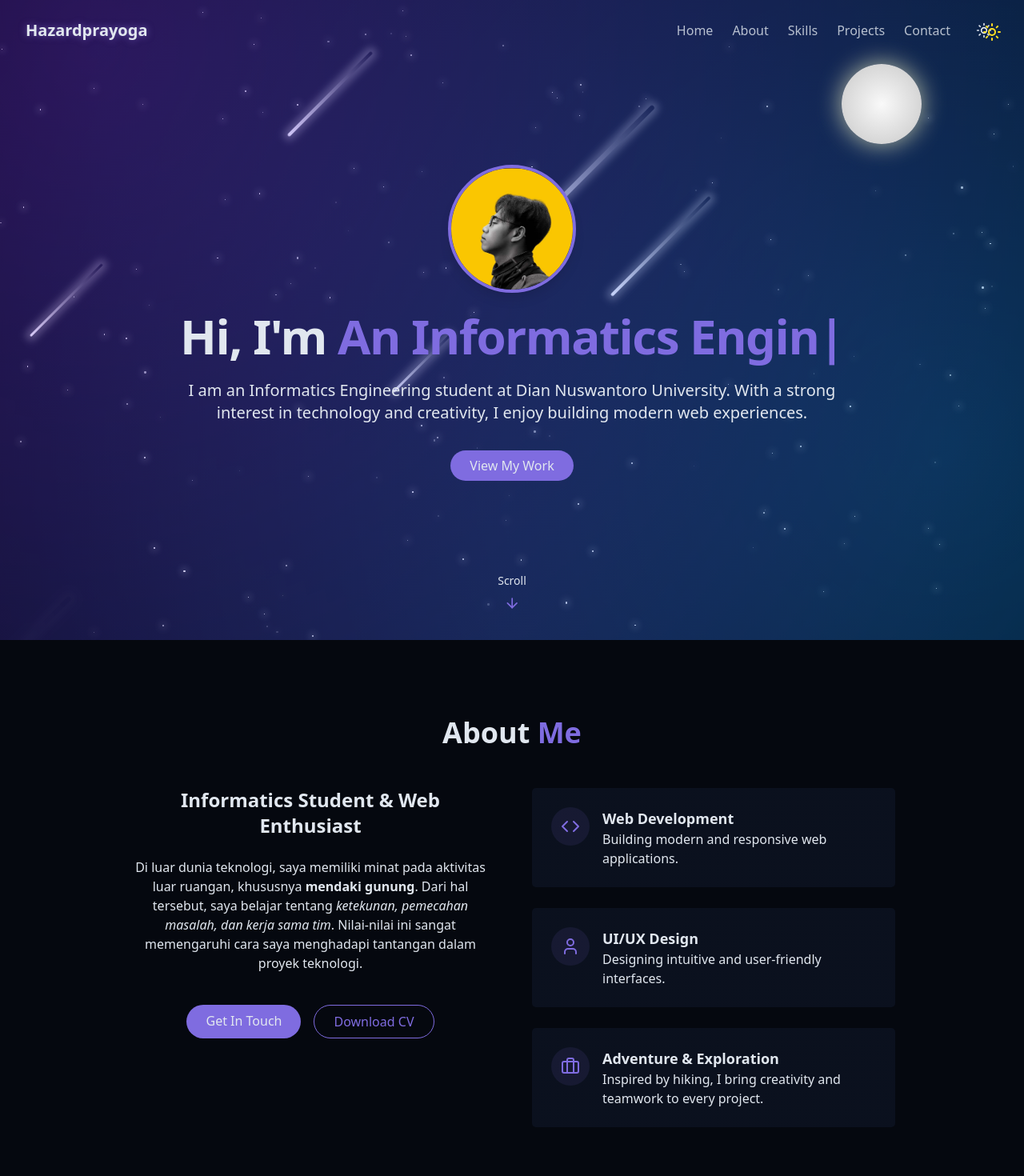
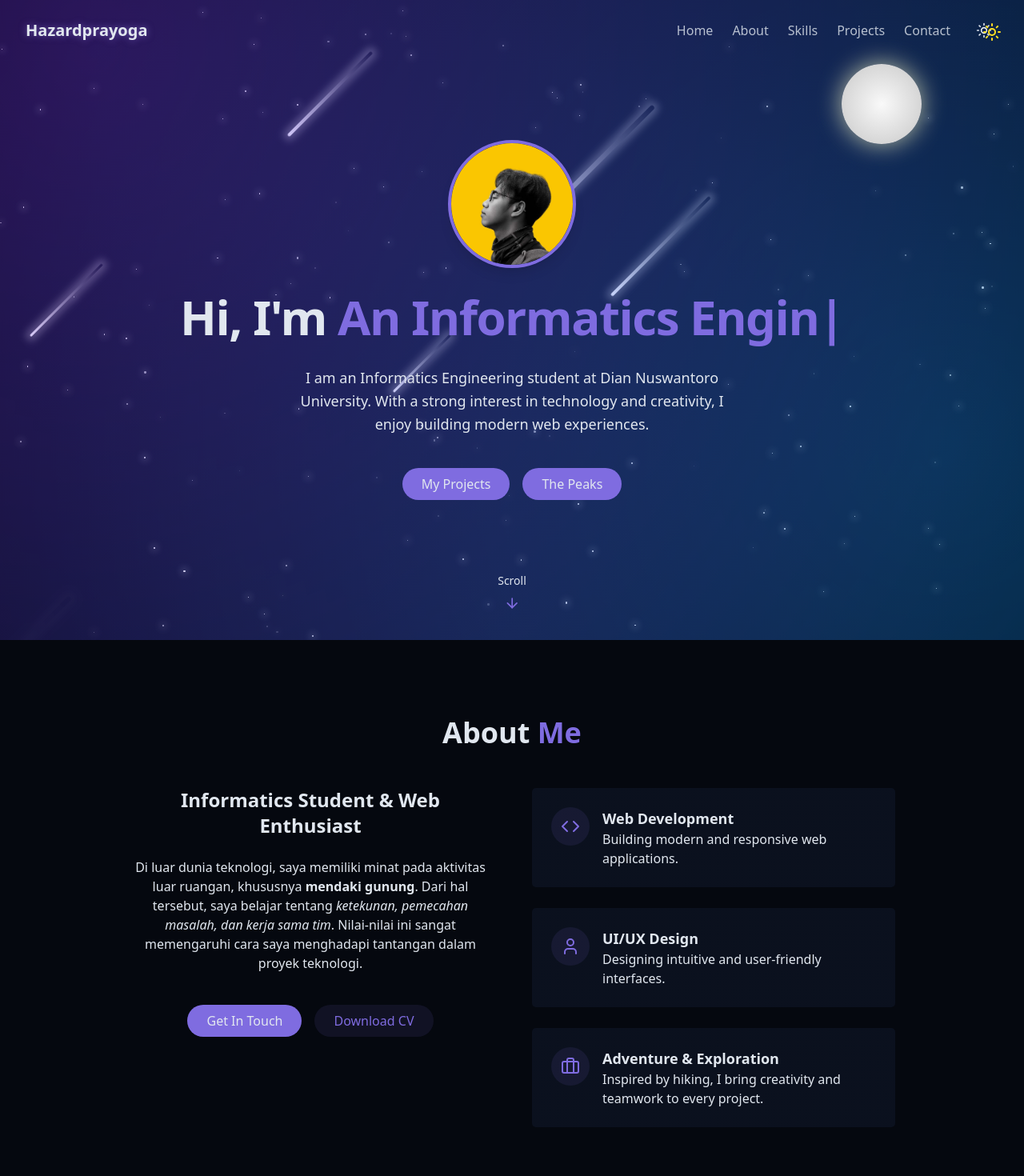
Before and after one commit to dwiprayoga10/dwiportfolio, a React (Vite) app: page / in a window 1280 px wide. Shown: the top 1470 px of the page at 80% size. Built offline with nearby package versions, Linux system fonts and the light colour scheme.

Commit message:
text-primary

```diff
--- a/src/components/AboutSection.jsx
+++ b/src/components/AboutSection.jsx
@@ -19,16 +19,19 @@ export const AboutSection = () => {
               Informatics Student & Web Enthusiast
             </h3>
 
-<p className="text-muted-foreground">
-  Di luar dunia teknologi, saya memiliki minat pada aktivitas luar ruangan,
-  khususnya <span className="font-semibold">mendaki gunung</span>. Dari hal
-  tersebut, saya belajar tentang{" "}
-  <span className="italic">ketekunan, pemecahan masalah, dan kerja sama tim</span>.
-  Nilai-nilai ini sangat memengaruhi cara saya menghadapi tantangan dalam proyek teknologi.
-</p>
+            <p className="text-muted-foreground">
+              Di luar dunia teknologi, saya memiliki minat pada aktivitas luar
+              ruangan, khususnya{" "}
+              <span className="font-semibold">mendaki gunung</span>. Dari hal
+              tersebut, saya belajar tentang{" "}
+              <span className="italic">
+                ketekunan, pemecahan masalah, dan kerja sama tim
+              </span>
+              . Nilai-nilai ini sangat memengaruhi cara saya menghadapi
+              tantangan dalam proyek teknologi.
+            </p>
 
-
-
+            {/* Buttons */}
             <div
               className="flex flex-col sm:flex-row gap-4 pt-4 justify-center"
               data-aos="fade-up"
@@ -39,8 +42,9 @@ export const AboutSection = () => {
               </a>
 
               <a
-                href="/cv.pdf"
-                className="px-6 py-2 rounded-full border border-primary text-primary hover:bg-primary/10 transition-colors duration-300"
+                href="projects/cv.pdf"
+                download
+                className="cosmic-button bg-primary/10 text-primary hover:bg-primary/20"
               >
                 Download CV
               </a>
--- a/src/components/Footer.jsx
+++ b/src/components/Footer.jsx
@@ -1,17 +1,45 @@
-import { ArrowUp } from "lucide-react";
+import { ArrowUp, Github, Linkedin, Instagram } from "lucide-react";
 
 export const Footer = () => {
   return (
-    <footer className="relative mt-20 bg-gradient-to-r from-blue-600/10 via-violet-600/10 to-pink-600/10 border-t border-border">
-      <div className="max-w-6xl mx-auto px-6 py-10 flex flex-col items-center gap-6">
-        {/* Teks copyright */}
-        <p className="text-sm text-muted-foreground text-center">
-          &copy; {new Date().getFullYear()}{" "}
-          <span className="font-semibold bg-gradient-to-r from-blue-600 to-violet-600 bg-clip-text text-transparent">
-            Hazardprayoga10.co
-          </span>
-          . All rights reserved.
-        </p>
+    <footer className="relative mt-20 border-t border-border bg-gradient-to-b from-background via-background/50 to-background">
+      {/* Gradient line */}
+      <div className="absolute top-0 left-0 w-full h-[2px] bg-gradient-to-r from-blue-500 via-violet-500 to-pink-500"></div>
+
+      <div className="max-w-6xl mx-auto px-6 py-12 flex flex-col items-center gap-6">
+        {/* Social links */}
+        <div className="flex gap-6">
+          <a
+            href="https://github.com/yourusername"
+            target="_blank"
+            rel="noopener noreferrer"
+            className="p-2 rounded-full bg-primary/10 hover:bg-primary/20 text-primary transition-all duration-300 shadow hover:shadow-lg"
+          >
+            <Github size={20} />
+          </a>
+          <a
+            href="https://linkedin.com/in/yourusername"
+            target="_blank"
+            rel="noopener noreferrer"
+            className="p-2 rounded-full bg-primary/10 hover:bg-primary/20 text-primary transition-all duration-300 shadow hover:shadow-lg"
+          >
+            <Linkedin size={20} />
+          </a>
+          <a
+            href="https://instagram.com/yourusername"
+            target="_blank"
+            rel="noopener noreferrer"
+            className="p-2 rounded-full bg-primary/10 hover:bg-primary/20 text-primary transition-all duration-300 shadow hover:shadow-lg"
+          >
+            <Instagram size={20} />
+          </a>
+        </div>
+
+{/* Teks copyright */}
+<p className="text-sm text-muted-foreground text-center">
+  © {new Date().getFullYear()} Hazardprayoga10.co · All Rights Reserved
+</p>
+
 
         {/* Tombol scroll to top */}
         <a
--- a/src/components/HeroSection.jsx
+++ b/src/components/HeroSection.jsx
@@ -9,25 +9,26 @@ export const HeroSection = () => {
     >
       <div className="container max-w-4xl mx-auto text-center z-10">
         <div className="space-y-6">
-          {/* Foto Profil */}
+          {/* Foto Profil dengan efek */}
           <div className="flex justify-center">
             <img
               src="/projects/saya.jpg"
               alt="Hazard Prayoga"
-              className="w-40 h-40 rounded-full object-cover border-4 border-primary shadow-lg opacity-0 animate-fade-in"
+              className="w-40 h-40 rounded-full object-cover border-4 border-primary shadow-lg opacity-0 animate-fade-in
+                         transform transition duration-500 hover:scale-110 hover:rotate-2 hover:shadow-2xl"
             />
           </div>
 
           {/* Judul dengan efek typing */}
-          <h1 className="text-4xl md:text-6xl font-bold tracking-tight">
+          <h1 className="text-4xl md:text-6xl font-extrabold tracking-tight leading-tight opacity-0 animate-fade-in-delay-2">
             Hi, I'm{" "}
             <span className="text-primary">
               <ReactTyped
                 strings={[
                   "Hazard Prayoga",
-                  "An Informatics Engineering ",
+                  "An Informatics Engineering",
                   "A Web Developer",
-                  "A Hiker"
+                  "A Hiker",
                 ]}
                 typeSpeed={50}
                 backSpeed={30}
@@ -37,17 +38,28 @@ export const HeroSection = () => {
             </span>
           </h1>
 
-<p className="text-lg md:text-xl text-muted-foreground max-w-1xl mx-auto opacity-0 animate-fade-in-delay-3">
-  I am an Informatics Engineering student at Dian Nuswantoro University.
-  With a strong interest in technology and creativity, I enjoy building modern web experiences.
-</p>
+          {/* Deskripsi */}
+          <p className="text-base md:text-lg text-muted-foreground max-w-xl mx-auto opacity-0 animate-fade-in-delay-3 leading-relaxed">
+            I am an Informatics Engineering student at Dian Nuswantoro University.
+            With a strong interest in technology and creativity, I enjoy building
+            modern web experiences.
+          </p>
 
+          {/* Tombol Aksi */}
+          <div className="pt-4 opacity-0 animate-fade-in-delay-4 flex gap-4 justify-center">
+<a
+  href="#projects"
+  className="cosmic-button text-sm md:text-base transition transform hover:scale-105 hover:-translate-y-1 hover:shadow-xl"
+>
+  My Projects
+</a>
+<a
+  href="#skills"
+  className="cosmic-button text-sm md:text-base transition transform hover:scale-105 hover:-translate-y-1 hover:shadow-xl"
+>
+  The Peaks
+</a>
 
-
-          <div className="pt-4 opacity-0 animate-fade-in-delay-4">
-            <a href="#projects" className="cosmic-button">
-              View My Work
-            </a>
           </div>
         </div>
       </div>
--- a/src/components/ProjectsSection.jsx
+++ b/src/components/ProjectsSection.jsx
@@ -25,12 +25,13 @@ const projects = [
   id: 3,
   title: "Motracountansi",
   description:
-      "Website akuntansi milik mitraku cibuyur .",
+    "Website akuntansi milik Mitraku Cibuyur. Aplikasi ini membantu pencatatan transaksi, laporan keuangan, serta mempermudah pengelolaan data akuntansi secara digital.",
   image: "/projects/project5.png",
-    tags: [""],
+  tags: ["PHP + MySQL","Bootstrap"],
   demoUrl: "#",
   githubUrl: "#",
 },
+
 ];
 
 export const ProjectsSection = () => {
--- a/src/components/SkillsSection.jsx
+++ b/src/components/SkillsSection.jsx
@@ -18,14 +18,18 @@ import {
 } from "lucide-react";
 
 // --- DATA ---------------------------------------------
+
 const devSkills = [
-  { name: "HTML/CSS", icon: Code2 },
+  { name: "Laravel", icon: Braces },
   { name: "JavaScript", icon: FileCode },
   { name: "React", icon: Atom },
   { name: "Tailwind CSS", icon: Wind },
   { name: "PHP", icon: Braces },
   { name: "Java", icon: Coffee },
+  { name: "Python", icon: Code2 },
+  { name: "C++", icon: FileCode },
 ];
+
 
 const designTools = [
   { name: "VS Code", icon: Hammer },
```
Also changed, not shown: src/components/ContactSection.jsx (+31 -13 lines), 1 other file (tests, documents, lock files or other folders). Lines whose indentation alone changed are shown as unchanged.
